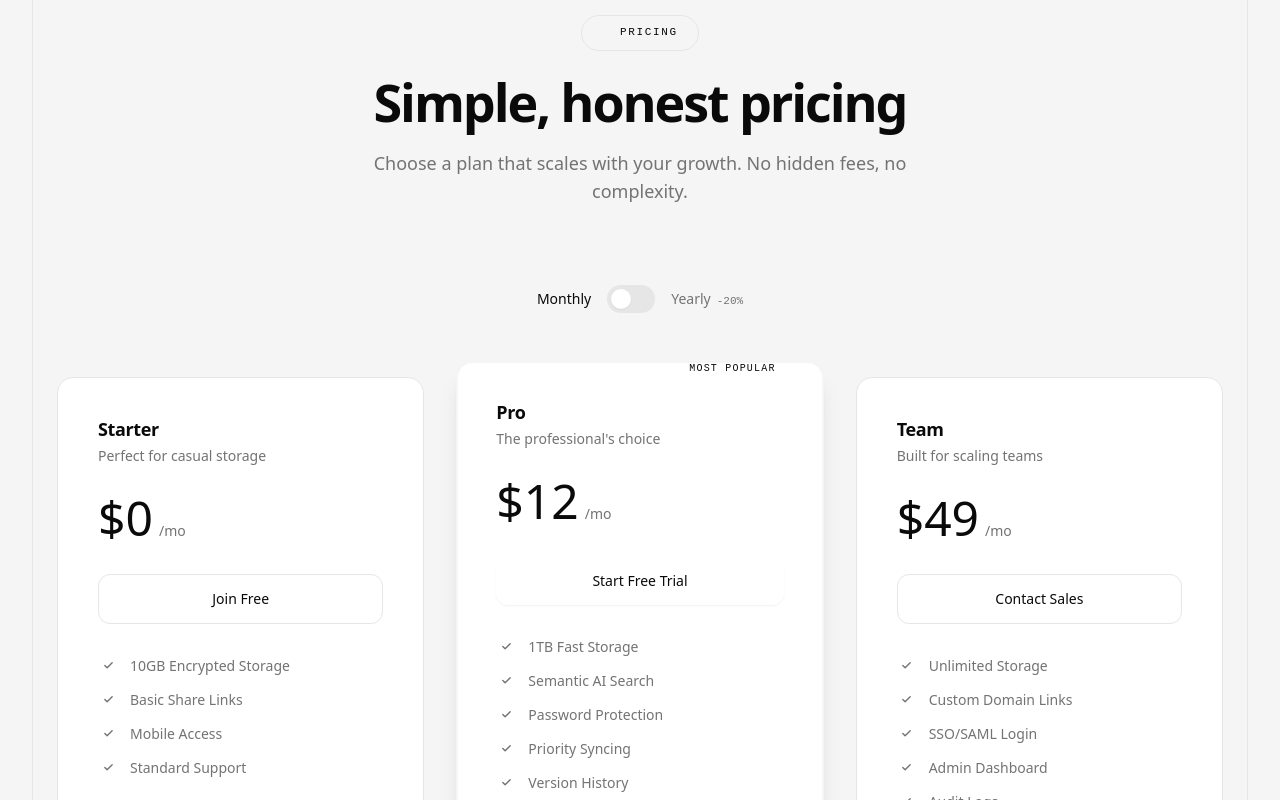
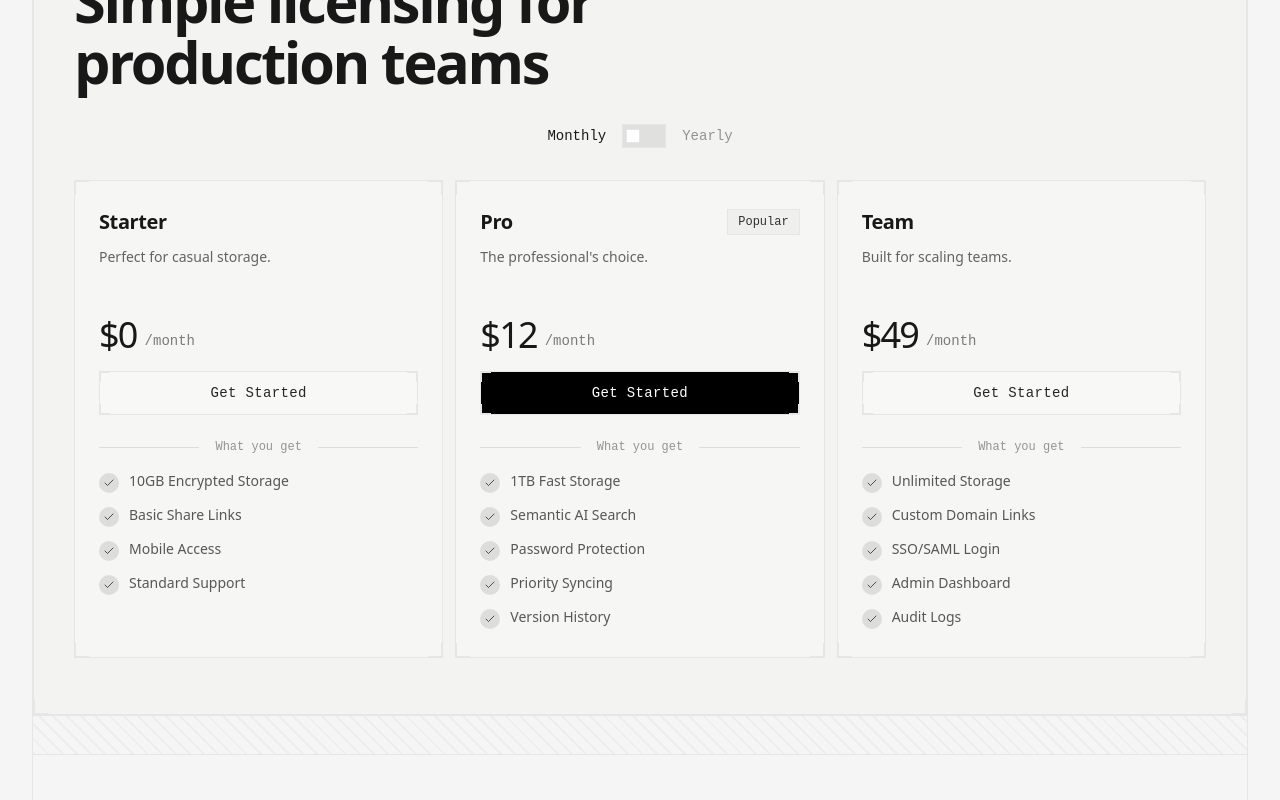
Before and after one commit to L3NNX/CordBin, a React (Vite) app in the folder frontend/: page / in a window 1280 px wide. Shown: the part 3120-3920 px from the top of the page. Built offline with nearby package versions, Linux system fonts and the light colour scheme; no server answers.

Commit message:
design(ui): Pricing section redesign

```diff
--- a/frontend/src/components/layout/Pricing.jsx
+++ b/frontend/src/components/layout/Pricing.jsx
@@ -1,25 +1,22 @@
-import React, { useState } from 'react';
-import { Check } from 'lucide-react';
-import { cn } from '../../lib/utils';
+import React, { useState } from "react";
+import { Check } from "lucide-react";
 
 const plans = [
   {
     name: "Starter",
-    price: "0",
-    desc: "Perfect for casual storage",
+    price: 0,
+    desc: "Perfect for casual storage.",
     features: [
       "10GB Encrypted Storage",
       "Basic Share Links",
       "Mobile Access",
       "Standard Support",
     ],
-    cta: "Join Free",
-    featured: false,
   },
   {
     name: "Pro",
-    price: "12",
-    desc: "The professional's choice",
+    price: 12,
+    desc: "The professional's choice.",
     features: [
       "1TB Fast Storage",
       "Semantic AI Search",
@@ -27,13 +24,12 @@ const plans = [
       "Priority Syncing",
       "Version History",
     ],
-    cta: "Start Free Trial",
-    featured: true,
+    popular: true,
   },
   {
     name: "Team",
-    price: "49",
-    desc: "Built for scaling teams",
+    price: 49,
+    desc: "Built for scaling teams.",
     features: [
       "Unlimited Storage",
       "Custom Domain Links",
@@ -41,165 +37,144 @@ const plans = [
       "Admin Dashboard",
       "Audit Logs",
     ],
-    cta: "Contact Sales",
-    featured: false,
   },
 ];
 
 const Pricing = () => {
-  const [isYearly, setIsYearly] = useState(false);
+  const [yearly, setYearly] = useState(false);
 
-  const getPrice = (base) => {
-    const num = parseInt(base);
-    return isYearly ? Math.floor(num * 0.8) : num;
-  };
+    const getPrice = (price) =>
+    yearly ? Math.floor(price * 0.8) : price;
 
   return (
-    <section id="pricing" className="py-28 md:py-36" data-testid="pricing-section">
-      <div className="container mx-auto max-w-6xl px-6">
-        {/* Header */}
-        <div className="mx-auto mb-16 max-w-3xl text-center md:mb-20">
-          <div className="mb-6 inline-flex items-center gap-2.5 rounded-full border border-accent/20 bg-accent/5 px-5 py-2">
-            <span className="h-2 w-2 rounded-full bg-accent animate-pulse-dot" />
-            <span className="font-mono text-[11px] uppercase tracking-[0.15em] text-accent">
-              Pricing
-            </span>
-          </div>
+    <section id="pricing" className="w-full bg-[#f3f3f2]">
 
-          <h2 className="font-display text-3xl tracking-tight text-foreground sm:text-4xl md:text-[3.25rem] md:leading-[1.15]">
-            Simple, honest{' '}
-            <span className="gradient-text">pricing</span>
-          </h2>
+      <div className="relative border border-border bg-[#f3f3f2] px-6 py-10 sm:px-8 sm:py-12 lg:px-10 lg:py-14">
 
-          <p className="mx-auto mt-5 max-w-xl text-base text-muted-foreground sm:text-lg">
-            Choose a plan that scales with your growth. No hidden fees, no complexity.
-          </p>
+        {/* Corner brackets */}
+        <span className="pointer-events-none absolute inset-0 z-10">
+          <span className="absolute left-0 top-0 h-3.5 w-3.5 border-l border-t border-black/30" />
+          <span className="absolute right-0 top-0 h-3.5 w-3.5 border-r border-t border-black/30" />
+          <span className="absolute bottom-0 left-0 h-3.5 w-3.5 border-b border-l border-black/30" />
+          <span className="absolute bottom-0 right-0 h-3.5 w-3.5 border-b border-r border-black/30" />
+        </span>
+
+        {/* Eyebrow */}
+        <div className="mb-6 inline-flex items-center gap-2 font-mono text-xs text-black/50">
+          <span className="h-3.5 w-[4px] bg-black/40"></span>
+          <span>Pricing</span>
         </div>
 
-        {/* Billing toggle */}
-        <div className="mb-14 flex items-center justify-center gap-4 md:mb-16">
-          <span
-            className={cn(
-              "text-sm font-medium transition-colors duration-150",
-              !isYearly ? "text-foreground" : "text-muted-foreground"
-            )}
-          >
-            Monthly
-          </span>
+        {/* Heading */}
+        <h2 className="max-w-[740px] text-[2.4rem] sm:text-[3rem] lg:text-[3.6rem] leading-[0.95] tracking-[-0.04em] text-black/90">
+          Simple licensing for
+          <br className="hidden sm:block" />
+          production teams
+        </h2>
+
+        {/* Billing Toggle */}
+        <div className="mt-8 flex items-center justify-center gap-4">
+          <span className="font-mono text-sm text-black/90">Monthly</span>
 
           <button
-            onClick={() => setIsYearly(!isYearly)}
-            className={cn(
-              "relative flex h-7 w-12 items-center rounded-full p-1 transition-colors duration-200",
-              isYearly ? "gradient-accent" : "bg-border"
-            )}
-            aria-label={isYearly ? "Switch to monthly" : "Switch to yearly"}
+            onClick={() => setYearly(!yearly)}
+            className="relative h-6 w-11 border border-black/15 bg-black/8"
           >
-            <div
-              className={cn(
-                "h-5 w-5 rounded-full bg-white shadow-sm transition-transform duration-200",
-                isYearly ? "translate-x-5" : "translate-x-0"
-              )}
+            <span
+              className={`absolute top-1/2 h-3.5 w-3.5 -translate-y-1/2 border border-black/10 bg-white transition-all duration-200 ${
+                yearly ? "left-[22px]" : "left-[3px]"
+              }`}
             />
           </button>
 
-          <span
-            className={cn(
-              "text-sm font-medium transition-colors duration-150",
-              isYearly ? "text-foreground" : "text-muted-foreground"
-            )}
-          >
+          <span className="font-mono text-sm text-black/40">
             Yearly
-            <span className="ml-1.5 font-mono text-[11px] text-accent">-20%</span>
           </span>
         </div>
 
-        {/* Cards */}
-        <div className="grid gap-6 lg:grid-cols-3 lg:gap-8">
+        {/* Plans Grid */}
+        <div className="mt-8 grid gap-3 xl:grid-cols-3">
+
           {plans.map((plan, i) => (
-            <div
+            <article
               key={i}
-              className={cn(
-                "relative rounded-2xl text-left transition-all duration-300",
-                plan.featured
-                  ? "lg:-translate-y-4"
-                  : "hover:-translate-y-1"
-              )}
-              data-testid={`pricing-card-${i}`}
+              className="relative border border-black/12 bg-[#f6f6f5] px-5 py-6 sm:px-6 sm:py-7"
             >
-              {/* Gradient border for featured */}
-              {plan.featured && (
-                <div className="absolute inset-0 rounded-2xl bg-gradient-to-br from-accent via-accent-secondary to-accent p-[1.5px]">
-                  <div className="h-full w-full rounded-[calc(1rem-1.5px)] bg-card" />
-                </div>
-              )}
 
-              <div
-                className={cn(
-                  "relative rounded-2xl p-8 sm:p-10",
-                  plan.featured
-                    ? "shadow-xl"
-                    : "border border-border bg-card hover:border-accent/20 hover:shadow-lg"
+              {/* Card corner brackets */}
+              <span className="pointer-events-none absolute inset-0 z-10">
+                <span className="absolute left-0 top-0 h-3.5 w-3.5 border-l border-t border-black/30" />
+                <span className="absolute right-0 top-0 h-3.5 w-3.5 border-r border-t border-black/30" />
+                <span className="absolute bottom-0 left-0 h-3.5 w-3.5 border-b border-l border-black/30" />
+                <span className="absolute bottom-0 right-0 h-3.5 w-3.5 border-b border-r border-black/30" />
+              </span>
+
+              <div className="flex items-start justify-between gap-3">
+                <h3 className="text-xl font-medium tracking-[-0.03em] text-black/90">
+                  {plan.name}
+                </h3>
+
+                {plan.popular && (
+                  <span className="border border-black/12 bg-[#efefee] px-2.5 py-1 font-mono text-xs text-black/80">
+                    Popular
+                  </span>
                 )}
+              </div>
+
+              <p className="mt-3 min-h-[48px] max-w-[290px] text-sm text-black/60">
+                {plan.desc}
+              </p>
+
+              <div className="mt-5 flex items-end gap-2">
+                <span className="text-4xl tracking-[-0.05em] text-black/90">
+                  ${getPrice(plan.price)}
+                </span>
+                <span className="pb-1 font-mono text-sm text-black/50">
+                  /month
+                </span>
+              </div>
+
+              <button
+                className={`relative mt-4 flex h-11 w-full items-center justify-center border font-mono text-sm tracking-wide transition-colors ${
+                  plan.popular
+                    ? "border-black bg-black text-white hover:bg-neutral-800"
+                    : "border-black/15 bg-[#f8f8f7] text-black/85 hover:bg-black/5"
+                }`}
               >
-                {/* Popular badge */}
-                {plan.featured && (
-                  <div className="absolute -top-3.5 right-8 rounded-full gradient-accent px-4 py-1.5 shadow-accent-sm">
-                    <span className="font-mono text-[10px] uppercase tracking-[0.12em] text-accent-foreground">
-                      Most Popular
+                Get Started
+
+                <span className="pointer-events-none absolute inset-0">
+                  <span className="absolute left-0 top-0 h-2.5 w-2.5 border-l border-t border-black/20" />
+                  <span className="absolute right-0 top-0 h-2.5 w-2.5 border-r border-t border-black/20" />
+                  <span className="absolute bottom-0 left-0 h-2.5 w-2.5 border-b border-l border-black/20" />
+                  <span className="absolute bottom-0 right-0 h-2.5 w-2.5 border-b border-r border-black/20" />
+                </span>
+              </button>
+
+              <div className="mt-6 flex items-center gap-4">
+                <span className="h-px flex-1 bg-black/10"></span>
+                <span className="font-mono text-xs text-black/40">
+                  What you get
+                </span>
+                <span className="h-px flex-1 bg-black/10"></span>
+              </div>
+
+              <ul className="mt-4 space-y-3">
+                {plan.features.map((feature, j) => (
+                  <li key={j} className="flex items-start gap-2.5">
+                    <span className="mt-0.5 inline-flex h-5 w-5 items-center justify-center rounded-full bg-black/10">
+                      <Check className="size-3 text-black/65" />
                     </span>
-                  </div>
-                )}
+                    <span className="text-sm text-black/65">
+                      {feature}
+                    </span>
+                  </li>
+                ))}
+              </ul>
 
-                {/* Plan name & desc */}
-                <h3 className="text-lg font-semibold text-foreground">{plan.name}</h3>
-                <p className="mt-1 text-sm text-muted-foreground">{plan.desc}</p>
+            </article>
+          ))}
 
-                {/* Price */}
-                <div className="mt-7 flex items-baseline gap-1.5">
-                  <span className="font-display text-5xl text-foreground">
-                    ${getPrice(plan.price)}
-                  </span>
-                  <span className="text-sm text-muted-foreground">/mo</span>
-                </div>
-
-                {/* CTA */}
-                <button
-                  className={cn(
-                    "mt-8 w-full rounded-xl py-3.5 text-sm font-medium transition-all duration-200 active:scale-[0.98]",
-                    plan.featured
-                      ? "gradient-accent text-accent-foreground shadow-sm hover:-translate-y-0.5 hover:shadow-accent-sm hover:brightness-110"
-                      : "border border-border bg-card text-foreground hover:border-accent/30 hover:bg-accent/5"
-                  )}
-                >
-                  {plan.cta}
-                </button>
-
-                {/* Features */}
-                <ul className="mt-8 space-y-3.5">
-                  {plan.features.map((feature, j) => (
-                    <li key={j} className="flex items-center gap-3 text-sm text-muted-foreground">
-                      <div
-                        className={cn(
-                          "grid h-5 w-5 shrink-0 place-items-center rounded-full",
-                          plan.featured
-                            ? "gradient-accent"
-                            : "bg-accent/10"
-                        )}
-                      >
-                        <Check
-                          size={11}
-                          strokeWidth={3}
-                          className={plan.featured ? "text-accent-foreground" : "text-accent"}
-                        />
-                      </div>
-                      {feature}
-                    </li>
-                  ))}
-                </ul>
-              </div>
-            </div>
-          ))}
         </div>
       </div>
     </section>
```
